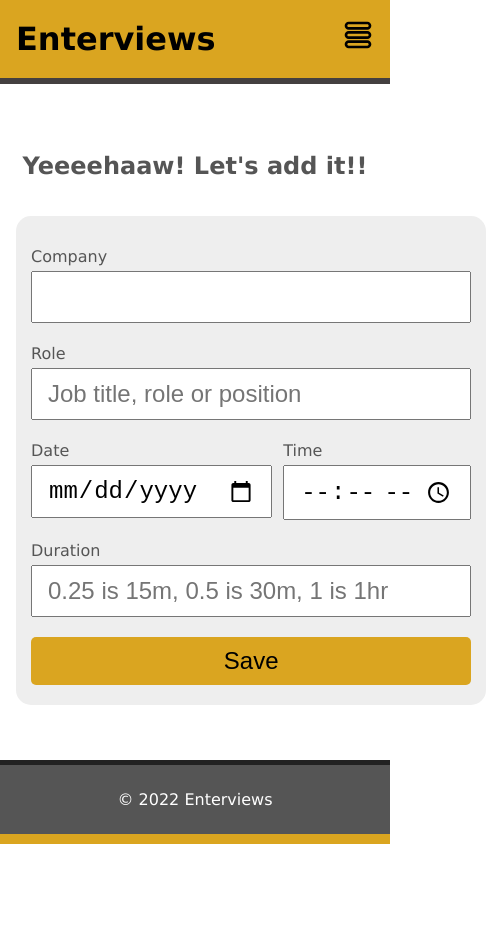
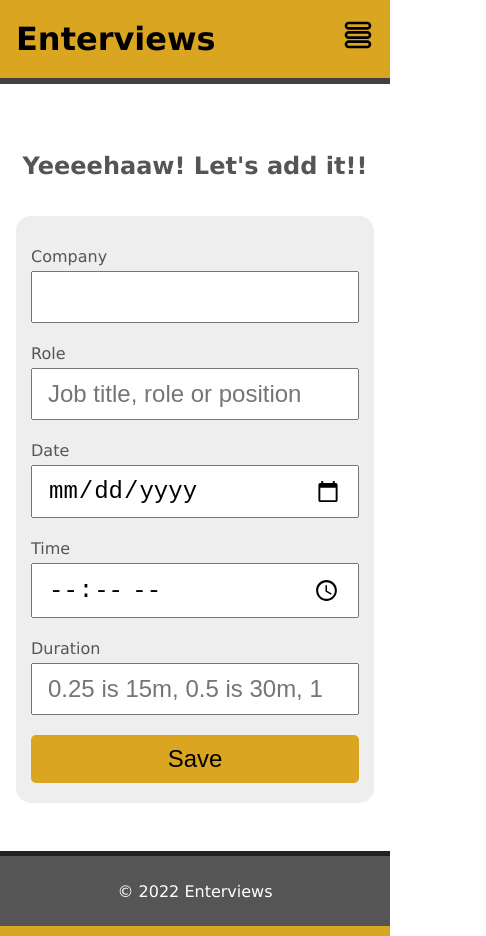
Before and after one commit to Brondchux/enterviews-client, a React (Create React App) app: page /add-interview in a window 390 px wide. Shown: the whole page, 486 px wide, since content can reach past the window. Before the commit the page ends 844 px from the top, so only its background shows below. Built offline with nearby package versions, Linux system fonts and the light colour scheme.

Commit message:
Added media queries to form display

```diff
--- a/src/Components/Form/form.css
+++ b/src/Components/Form/form.css
@@ -1,6 +1,3 @@
-.form-box {
-	grid-column: 2/3;
-}
 .interview-form {
 	background-color: #eee;
 	padding: 15px;
@@ -13,8 +10,7 @@
 }
 .date-time {
 	display: grid;
-	grid-template-columns: repeat(2, 1fr);
-	gap: 0.7rem;
+	grid-template-columns: repeat(1, 1fr);
 }
 .btn {
 	background-color: #daa520;
@@ -33,3 +29,13 @@
 .btn-outline:hover {
 	color: #daa520;
 }
+
+@media (min-width: 768px) {
+	.form-box {
+		grid-column: 2/3;
+	}
+	.date-time {
+		grid-template-columns: repeat(2, 1fr);
+		gap: 0.7rem;
+	}
+}
--- a/src/assets/css/AddInterview.css
+++ b/src/assets/css/AddInterview.css
@@ -7,5 +7,10 @@
 .add-interview-form {
 	padding-top: 1rem;
 	display: grid;
-	grid-template-columns: repeat(3, 1fr);
+	grid-template-columns: repeat(1, 1fr);
 }
+@media (min-width: 768px) {
+	.add-interview-form {
+		grid-template-columns: repeat(3, 4fr);
+	}
+}
```
